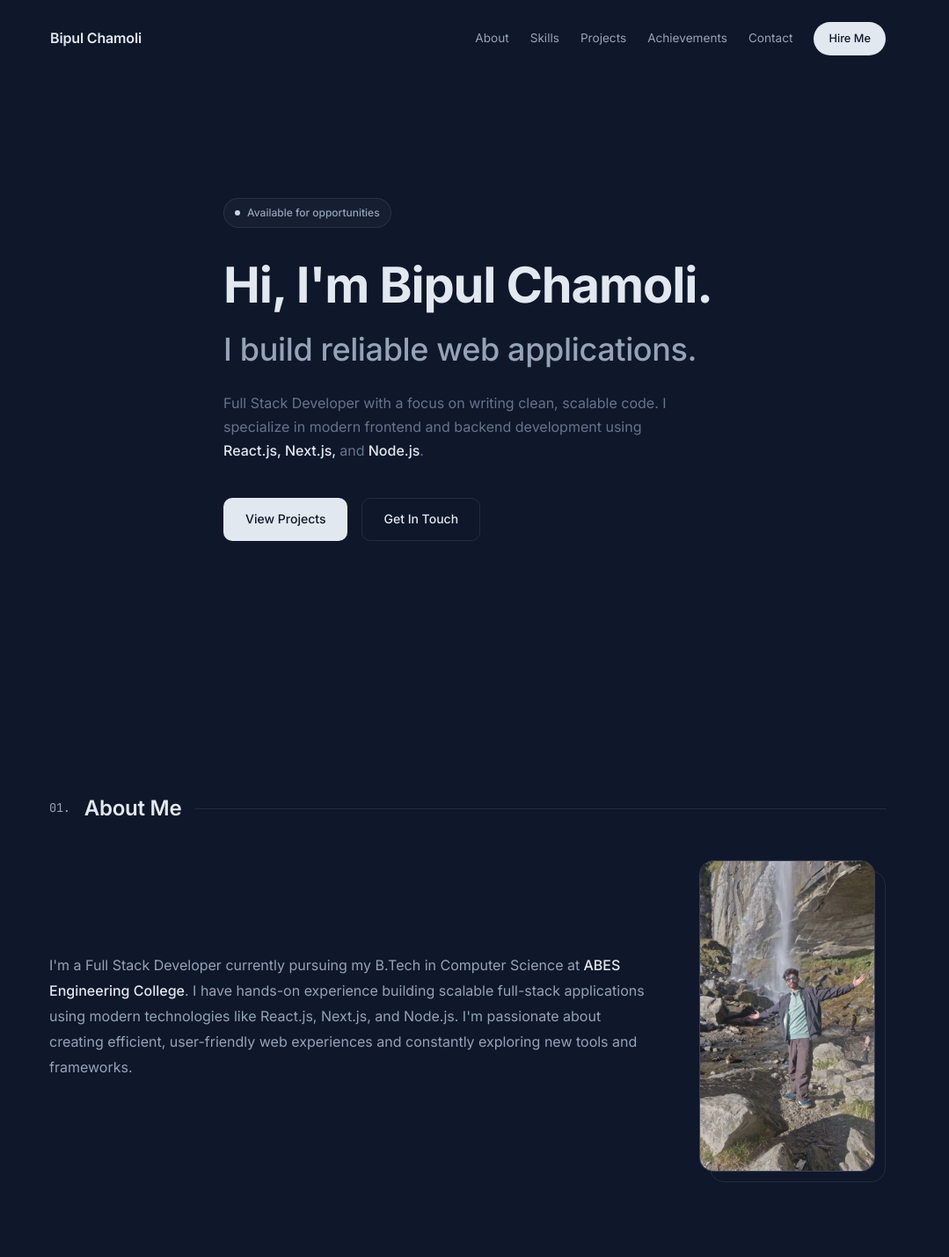
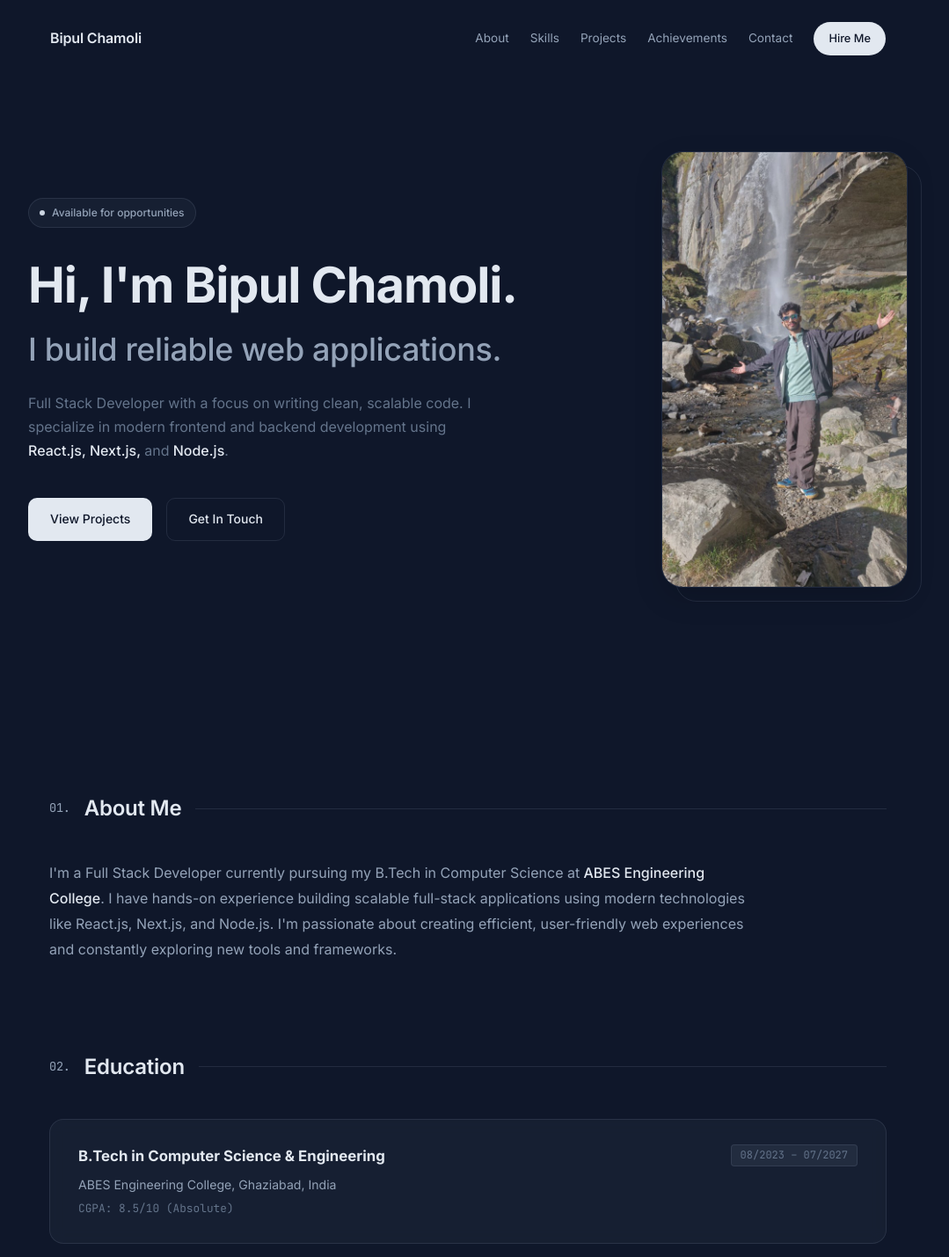
Before and after one commit to bipul724/portfolio, a Next.js app: page / in a window 1280 px wide. Shown: the top 1429 px of the page at 88% size, without its empty margins (108-1187 px from the left). Built offline with nearby package versions, Linux system fonts and the light colour scheme.

Commit message:
Correct the position of the picture and adjusted the hero section

```diff
--- a/src/app/page.tsx
+++ b/src/app/page.tsx
@@ -93,14 +93,14 @@ export default function Home() {
                 <Reveal delay={100}>
                     <div style={{
                         display: 'grid',
-                        gridTemplateColumns: '3fr 1fr',
-                        gap: '48px',
-                        alignItems: 'center',
+                        gridTemplateColumns: '1fr',
+                        gap: '24px',
                     }}>
                         <p style={{
                             fontSize: '1rem',
                             color: 'var(--text-secondary)',
                             lineHeight: 1.8,
+                            maxWidth: '800px',
                         }}>
                             I&apos;m a Full Stack Developer currently pursuing my B.Tech in Computer Science at
                             <span style={{ color: 'var(--text-primary)', fontWeight: 500 }}> ABES Engineering College</span>. I have
@@ -108,65 +108,8 @@ export default function Home() {
                             React.js, Next.js, and Node.js. I&apos;m passionate about creating efficient, user-friendly web
                             experiences and constantly exploring new tools and frameworks.
                         </p>
-                        <div className="about-image-wrapper" style={{
-                            position: 'relative',
-                            maxWidth: '200px',
-                            justifySelf: 'center',
-                        }}>
-                            <div style={{
-                                position: 'relative',
-                                borderRadius: 'var(--radius-lg)',
-                                overflow: 'hidden',
-                                border: '1px solid var(--border-hover)',
-                                transition: 'all var(--transition-base)',
-                            }}>
-                                <img
-                                    src="/bipul.jpg"
-                                    alt="Bipul Chamoli"
-                                    style={{
-                                        width: '100%',
-                                        display: 'block',
-                                        filter: 'grayscale(20%)',
-                                        transition: 'filter var(--transition-base)',
-                                    }}
-                                />
-                                <div style={{
-                                    position: 'absolute',
-                                    inset: 0,
-                                    background: 'var(--accent-subtle)',
-                                    transition: 'opacity var(--transition-base)',
-                                    opacity: 0,
-                                }} />
-                            </div>
-                            {/* Decorative offset border */}
-                            <div style={{
-                                position: 'absolute',
-                                top: '12px',
-                                left: '12px',
-                                right: '-12px',
-                                bottom: '-12px',
-                                border: '1px solid var(--border-color)',
-                                borderRadius: 'var(--radius-lg)',
-                                zIndex: -1,
-                                transition: 'all var(--transition-base)',
-                            }} />
-                        </div>
                     </div>
                 </Reveal>
-                <style>{`
-                    @media (max-width: 768px) {
-                        #about .section-title + div + div > div {
-                            grid-template-columns: 1fr !important;
-                        }
-                        #about .reveal:nth-child(2) > div {
-                            grid-template-columns: 1fr !important;
-                        }
-                        .about-image-wrapper {
-                            order: -1;
-                            max-width: 160px !important;
-                        }
-                    }
-                `}</style>
             </section>
 
             {/* Education */}
--- a/src/components/Hero.tsx
+++ b/src/components/Hero.tsx
@@ -8,11 +8,17 @@ export default function Hero() {
             padding: '140px 24px 100px',
             position: 'relative',
         }}>
-            <div style={{
-                maxWidth: '720px',
+            <div className="hero-container" style={{
+                maxWidth: '1000px',
+                width: '100%',
+                display: 'grid',
+                gridTemplateColumns: '1fr auto',
+                gap: '80px',
+                alignItems: 'center',
                 position: 'relative',
                 zIndex: 1,
             }}>
+                <div className="hero-text" style={{ maxWidth: '640px' }}>
                     <div style={{
                         display: 'inline-flex',
                         alignItems: 'center',
@@ -74,7 +80,7 @@ export default function Hero() {
                         <span style={{ color: 'var(--text-primary)', fontWeight: 500 }}> Node.js</span>.
                     </p>
 
-                <div style={{ display: 'flex', gap: '16px', flexWrap: 'wrap' }}>
+                    <div className="hero-buttons" style={{ display: 'flex', gap: '16px', flexWrap: 'wrap' }}>
                         <a href="#projects" className="btn-primary">
                             View Projects
                         </a>
@@ -83,6 +89,79 @@ export default function Hero() {
                         </a>
                     </div>
                 </div>
+
+                <div className="hero-image-wrapper" style={{
+                    position: 'relative',
+                    width: '280px',
+                    justifySelf: 'center',
+                }}>
+                    <div style={{
+                        position: 'relative',
+                        borderRadius: 'var(--radius-xl)',
+                        overflow: 'hidden',
+                        border: '1px solid var(--border-color)',
+                        transition: 'all var(--transition-base)',
+                        boxShadow: 'var(--shadow-lg)',
+                    }}>
+                        <img
+                            src="/bipul.jpg"
+                            alt="Bipul Chamoli"
+                            style={{
+                                width: '100%',
+                                display: 'block',
+                                filter: 'grayscale(15%)',
+                                transition: 'filter var(--transition-base)',
+                            }}
+                        />
+                        <div style={{
+                            position: 'absolute',
+                            inset: 0,
+                            background: 'var(--accent-subtle)',
+                            transition: 'opacity var(--transition-base)',
+                            opacity: 0,
+                        }} />
+                    </div>
+                    {/* Decorative offset border */}
+                    <div style={{
+                        position: 'absolute',
+                        top: '16px',
+                        left: '16px',
+                        right: '-16px',
+                        bottom: '-16px',
+                        border: '1px solid var(--border-color)',
+                        borderRadius: 'var(--radius-xl)',
+                        zIndex: -1,
+                        transition: 'all var(--transition-base)',
+                    }} />
+                </div>
+            </div>
+
+            <style>{`
+                @media (max-width: 900px) {
+                    .hero-container {
+                        grid-template-columns: 1fr !important;
+                        text-align: center;
+                        gap: 56px !important;
+                    }
+                    .hero-text {
+                        margin: 0 auto;
+                        display: flex;
+                        flex-direction: column;
+                        align-items: center;
+                    }
+                    .hero-image-wrapper {
+                        order: -1;
+                        width: 220px !important;
+                    }
+                    .hero-buttons {
+                        justify-content: center;
+                    }
+                    .hero-text p {
+                        margin-left: auto;
+                        margin-right: auto;
+                    }
+                }
+            `}</style>
         </section>
     );
 }
```
Lines whose indentation alone changed are shown as unchanged.
